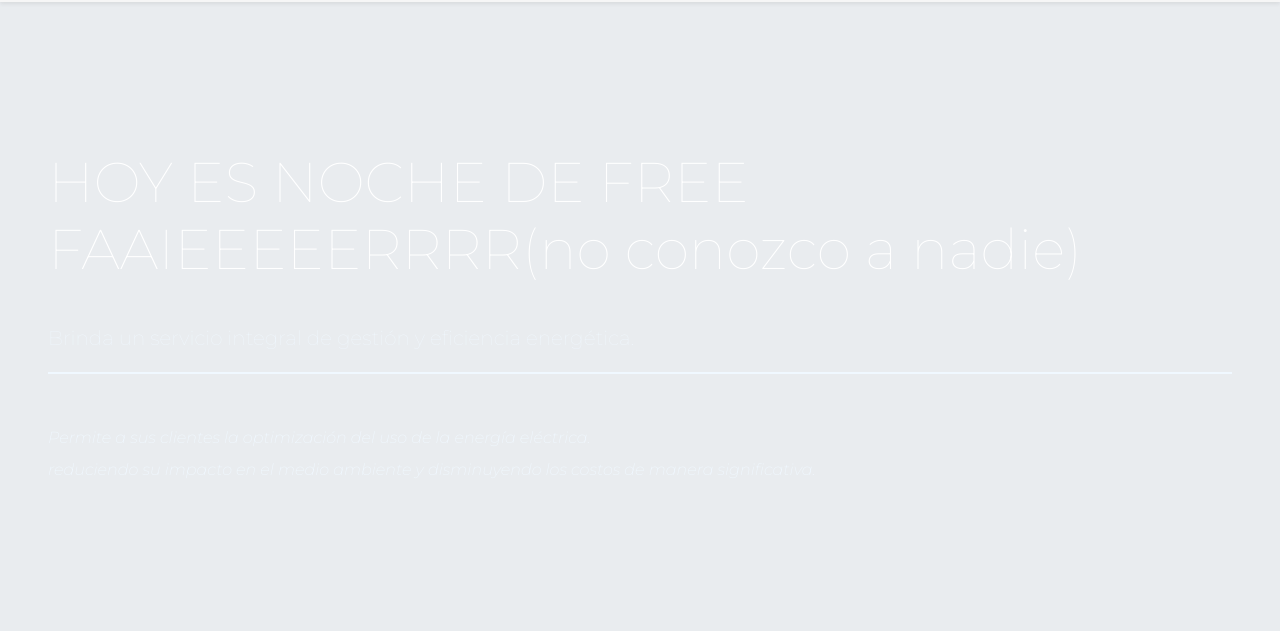
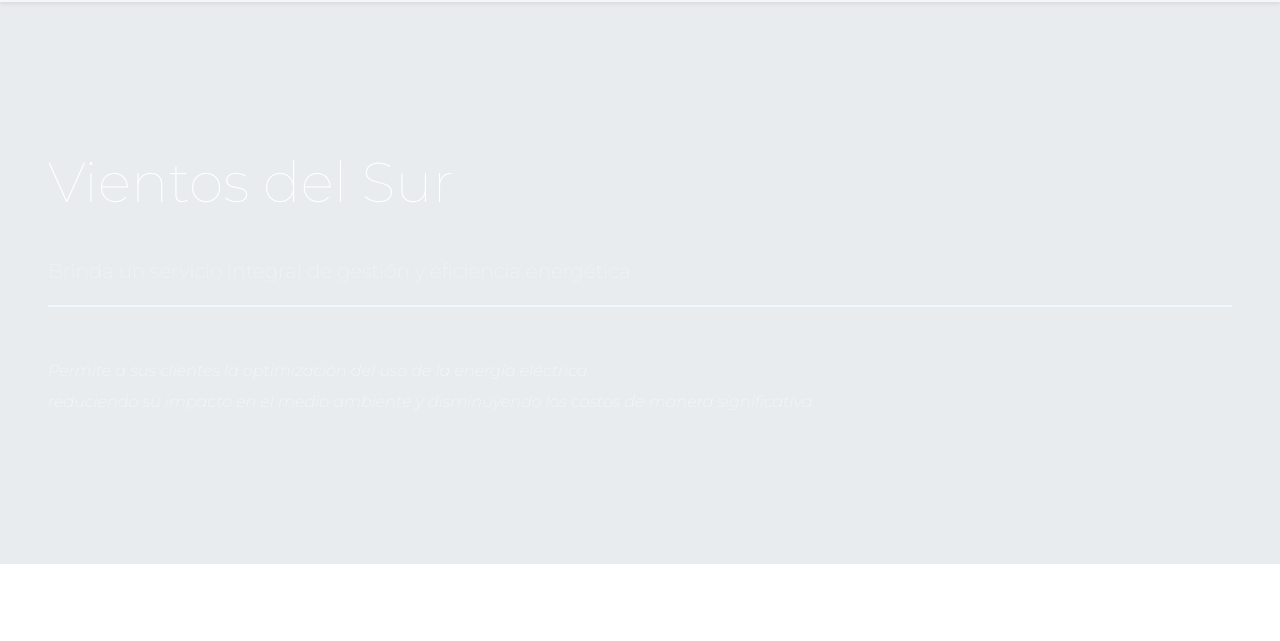
Before and after one commit to leandroagustin/git-curso-fazt, a plain HTML site: page index.html in a window 1280 px wide. Shown: the part 73-714 px from the top of the page. Drawn offline with nearby package versions, Linux system fonts and the light colour scheme.

Commit message:
cambie el titulo de la primera seccion

```diff
--- a/index.html
+++ b/index.html
@@ -74,7 +74,7 @@
         <section class="row">
             <div class="jumbotron col-12 mt-5 jumbo-bg">
                 <h1 class="aparecer display-4">
-                    HOY ES NOCHE DE FREE FAAIEEEEERRRR(no conozco a nadie)
+                    Vientos del Sur
                 </h1>
                 <p class="lead">
                     Brinda un servicio integral de gestión y eficiencia energética.
```
